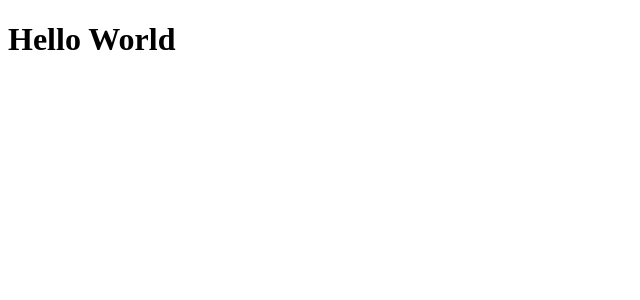
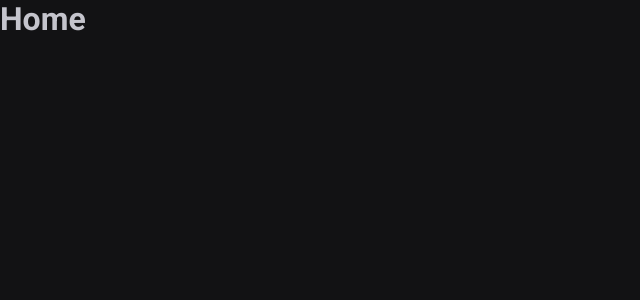
Before and after one commit to antonioferreirasales/02-ignite-timer, a React (Vite) app: page / in a window 1280 px wide. Shown: the top 300 px of the page, without its empty margins (0-640 px from the left). Built offline with nearby package versions, Linux system fonts and the light colour scheme.

Commit message:
feat: add routes

```diff
--- a/index.html
+++ b/index.html
@@ -2,7 +2,13 @@
 <html lang="en">
   <head>
     <meta charset="UTF-8" />
+
+    <link rel="preconnect" href="https://fonts.googleapis.com" />
+    <link rel="preconnect" href="https://fonts.gstatic.com" crossorigin />
+
     <meta name="viewport" content="width=device-width, initial-scale=1.0" />
+
+    <link href="https://fonts.googleapis.com/css2?family=Roboto+Mono:wght@700&family=Roboto:wght@400;700&display=swap" rel="stylesheet" />
     <title>Ignite Timer</title>
   </head>
   <body>
--- a/src/App.tsx
+++ b/src/App.tsx
@@ -1,5 +1,16 @@
+import { ThemeProvider } from 'styled-components'
+import { BrowserRouter } from 'react-router-dom'
+import { GlobalStyle } from './styles/global'
+import { defaultTheme } from './styles/themes/default'
+import { Router } from './Router'
+
 export function App() {
   return (
-    <h1>Hello World</h1>
+    <BrowserRouter>
+      <ThemeProvider theme={defaultTheme}>
+        <Router />
+        <GlobalStyle />
+      </ThemeProvider>
+    </BrowserRouter>
   )
 }
--- /dev/null
+++ b/src/Router.tsx
@@ -0,0 +1,12 @@
+import { Routes, Route } from 'react-router-dom'
+import { Home } from './pages/Home'
+import { History } from './pages/History'
+
+export function Router() {
+  return (
+    <Routes>
+      <Route path='/' element={<Home />} />
+      <Route path='/history' element={<History />} />
+    </Routes>
+  )
+}
--- /dev/null
+++ b/src/components/Header.tsx
@@ -0,0 +1,3 @@
+export function Header() {
+  return <h1>Header</h1>
+}
--- /dev/null
+++ b/src/pages/History.tsx
@@ -0,0 +1,3 @@
+export function History() {
+  return (<h1>History</h1>)
+}
--- /dev/null
+++ b/src/pages/Home.tsx
@@ -0,0 +1,3 @@
+export function Home() {
+  return (<h1>Home</h1>)
+}
--- /dev/null
+++ b/src/styles/global.ts
@@ -0,0 +1,25 @@
+import { createGlobalStyle } from 'styled-components'
+
+export const GlobalStyle = createGlobalStyle`
+  * {
+    margin :0;
+    padding: 0;
+    box-sizing: border-box;
+  }
+
+  :focus {
+    outline: 0;
+    box-shadow: 0 0 0 2px ${props => props.theme['green-500']};
+  }
+
+  body {
+    background: ${(props) => props.theme['gray-900']};
+    color: ${(props) => props.theme['gray-300']};
+  }
+
+  body, input, textarea, button {
+    font-family: 'Roboto', sans-serif;
+    font-weight: 400;
+    font-size: 1rem;
+  }
+`
--- /dev/null
+++ b/src/styles/themes/default.ts
@@ -0,0 +1,21 @@
+export const defaultTheme = {
+  'white': '#FFF',
+
+  'gray-100': '#E1E1E6',
+  'gray-300': '#C4C4CC',
+  'gray-400': '#8D8D99',
+  'gray-500': '#7C7C8A',
+  'gray-600': '#323238',
+  'gray-700': '#29292E',
+  'gray-800': '#202024',
+  'gray-900': '#121214',
+
+  'green-300': '#00B37E',
+  'green-500': '#00875F',
+  'green-700': '#015F43',
+
+  'red-500': '#AB222E',
+  'red-700': '#7A1921',
+
+  'yellow-500': '#FBA94C'
+}
```
Also changed, not shown: package.json (+7 -3 lines), .eslintrc.cjs (deleted), .eslintrc.json (added), 1 other file (tests, documents, lock files or other folders).
